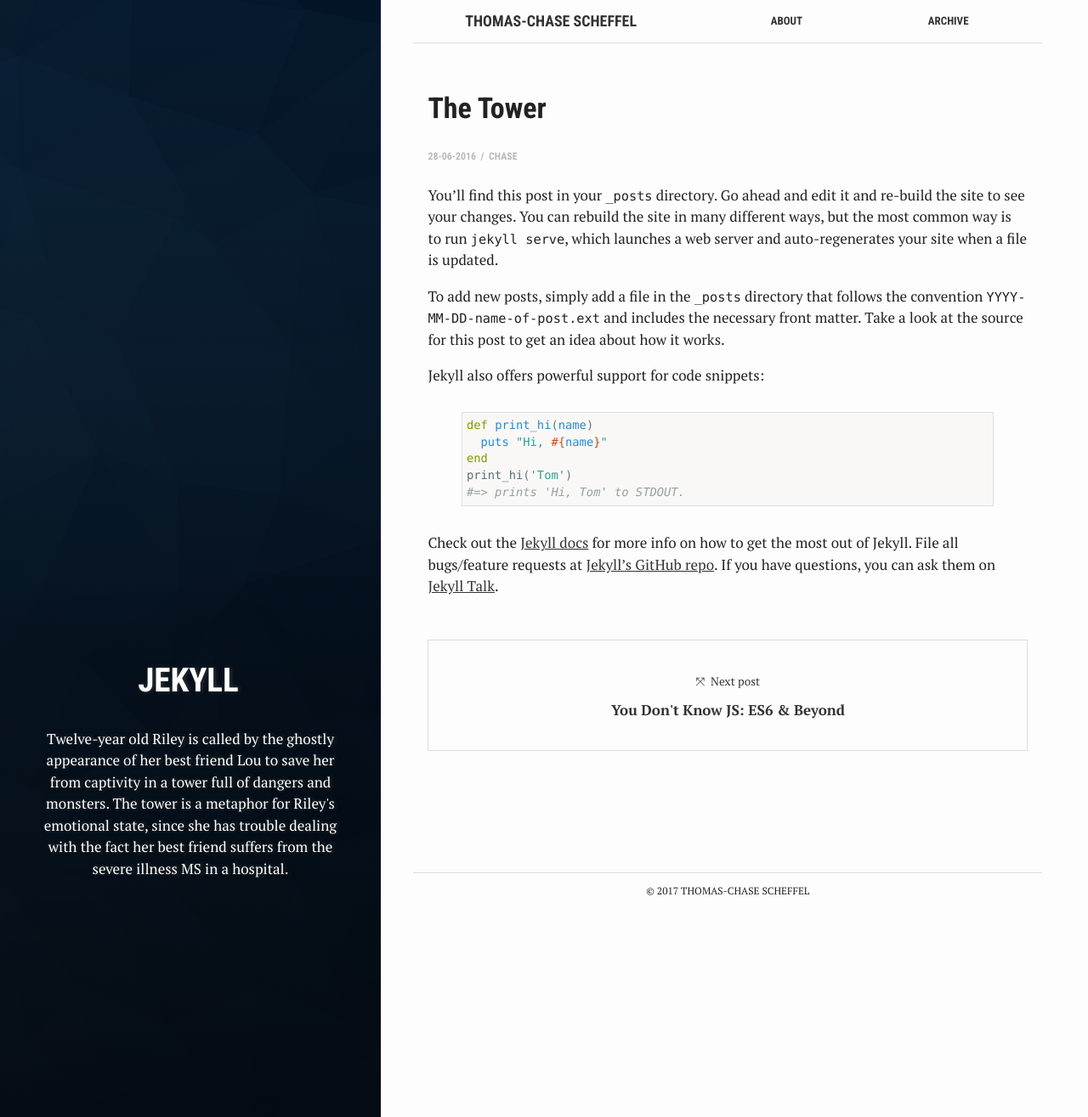
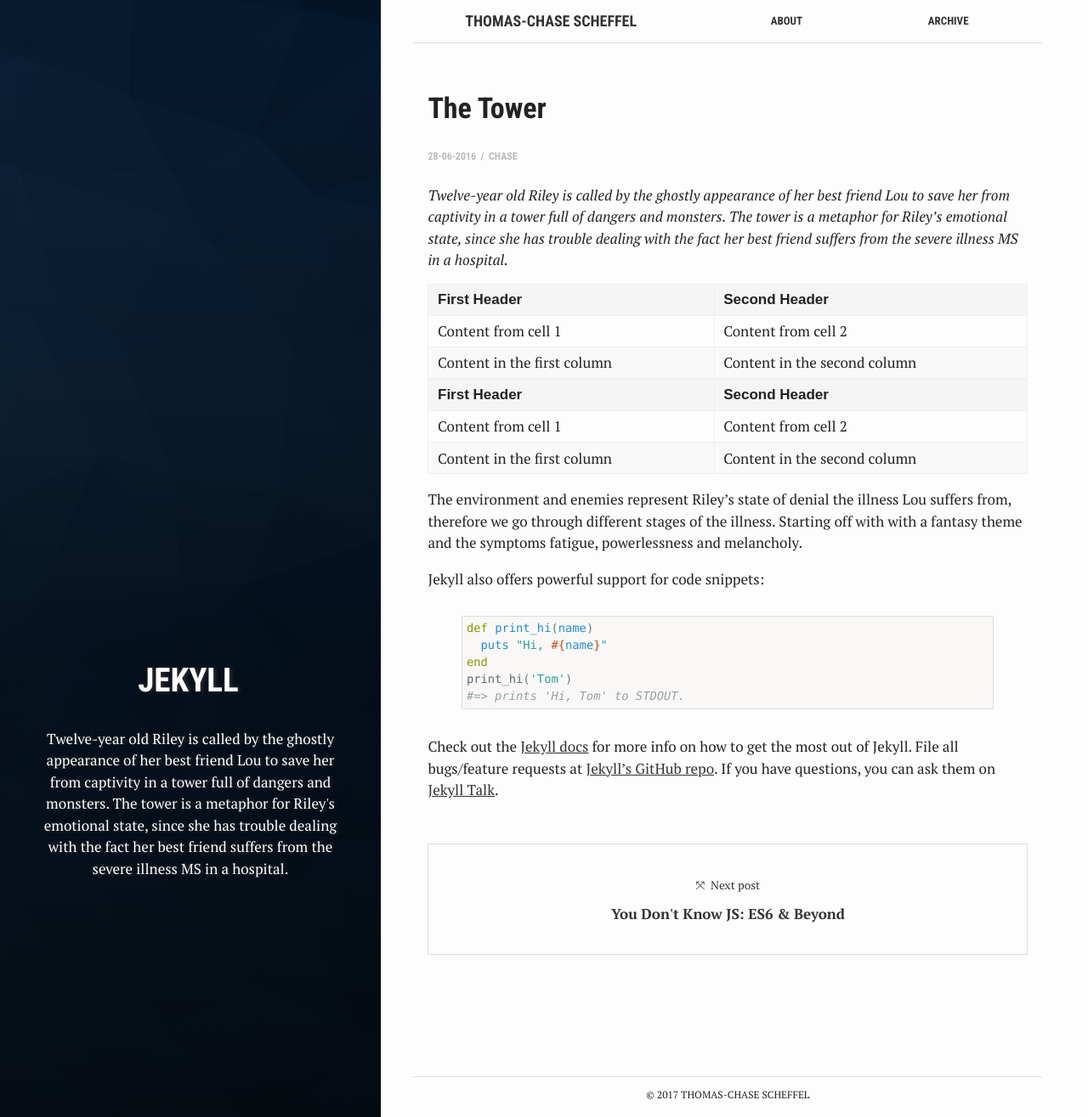
Before and after one commit to ChaseTheHunter/chasethehunter.github.io, a Jekyll site: the page built from _posts/2016-06-28-welcome-to-jekyll.markdown, in a window 1280 px wide and 1315 px high. Shown: the whole window at 85% size. Built offline with Jekyll 4.4.1, drawn with Linux system fonts in a browser that asks for light colours.

Commit message:
Update 2016-06-28-welcome-to-jekyll.markdown

```diff
--- a/_posts/2016-06-28-welcome-to-jekyll.markdown
+++ b/_posts/2016-06-28-welcome-to-jekyll.markdown
@@ -8,9 +8,20 @@ categories: uni_projects
 tags: 'jekyll'
 author: Chase
 ---
-You’ll find this post in your `_posts` directory. Go ahead and edit it and re-build the site to see your changes. You can rebuild the site in many different ways, but the most common way is to run `jekyll serve`, which launches a web server and auto-regenerates your site when a file is updated.
+*Twelve-year old Riley is called by the ghostly appearance of her best friend Lou to save her from captivity in a tower full of dangers and monsters. The tower is a metaphor for Riley's emotional state, since she has trouble dealing  with the fact her best friend suffers from the severe illness MS in a hospital.*
 
-To add new posts, simply add a file in the `_posts` directory that follows the convention `YYYY-MM-DD-name-of-post.ext` and includes the necessary front matter. Take a look at the source for this post to get an idea about how it works.
+First Header | Second Header
+------------ | -------------
+Content from cell 1 | Content from cell 2
+Content in the first column | Content in the second column
+
+
+First Header | Second Header
+------------ | -------------
+Content from cell 1 | Content from cell 2
+Content in the first column | Content in the second column
+
+The environment and enemies represent Riley’s state of denial the illness Lou suffers from, therefore we go through different stages of the illness. Starting off with with a fantasy theme and the symptoms fatigue, powerlessness and melancholy.
 
 Jekyll also offers powerful support for code snippets:
 
```
